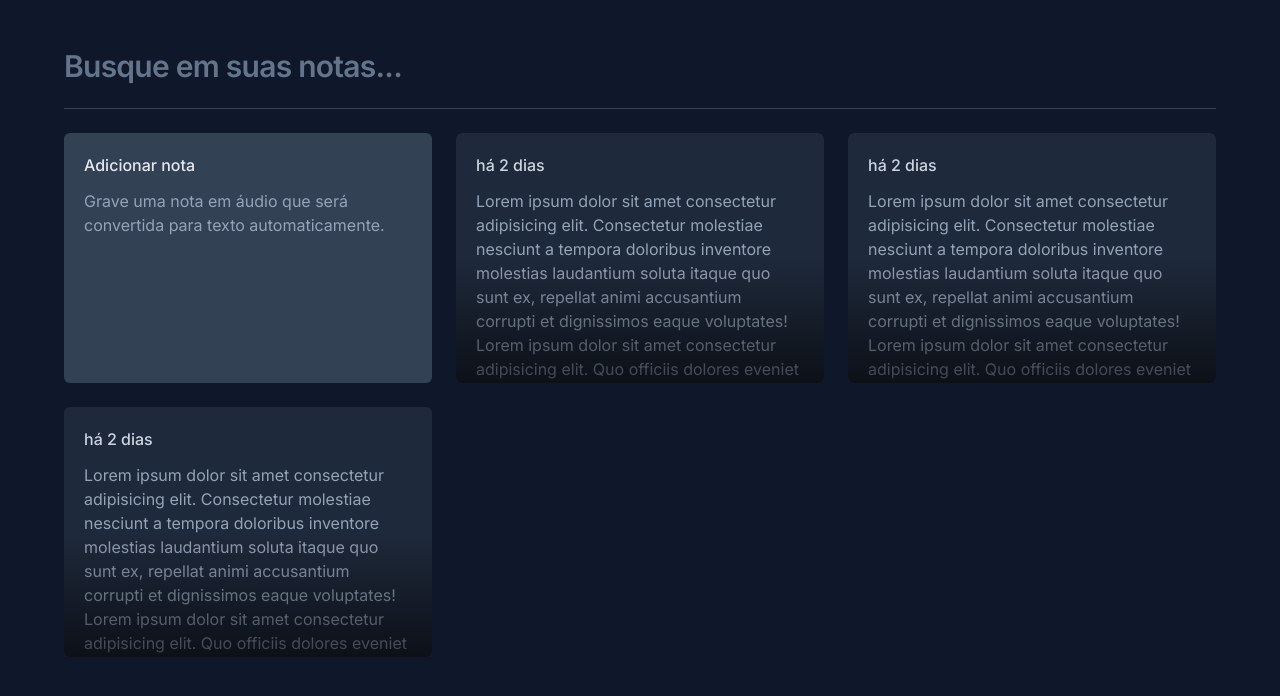
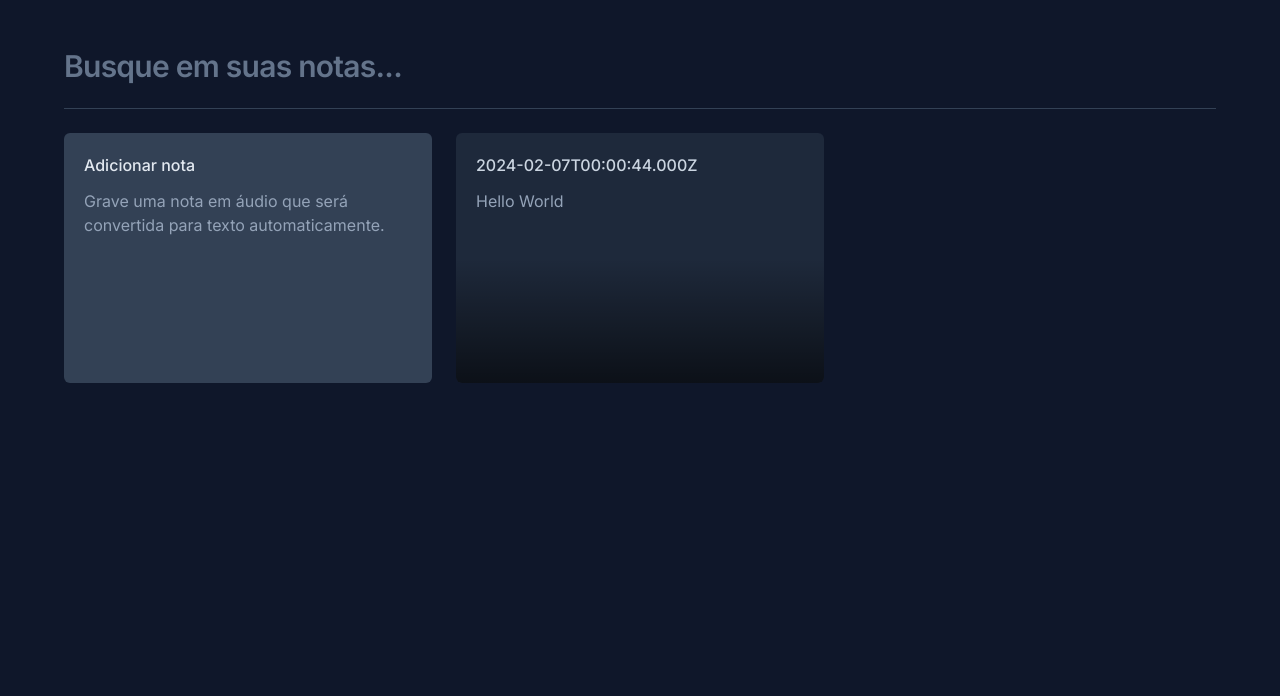
Before and after one commit to duducamargo/note-express, a React (Vite) app: page / in a window 1280 px wide. Shown: the top 696 px of the page. Built offline with nearby package versions, Linux system fonts and the light colour scheme; the HTML template or start-up script is replaced by a standard one.

Commit message:
Note Card modal added

```diff
--- a/package.json
+++ b/package.json
@@ -9,6 +9,9 @@
     "preview": "vite preview"
   },
   "dependencies": {
+    "@radix-ui/react-dialog": "^1.0.5",
+    "date-fns": "^3.3.1",
+    "lucide-react": "^0.323.0",
     "react": "^18.2.0",
     "react-dom": "^18.2.0"
   },
--- a/src/App.tsx
+++ b/src/App.tsx
@@ -15,9 +15,12 @@
 
       <div className="grid grid-cols-3 auto-rows-[250px] gap-6">
         <NewNoteCard />
-        <NoteCard />
-        <NoteCard />
-        <NoteCard />
+        <NoteCard
+          note={{
+            date: new Date(),
+            content: "Hello World",
+          }}
+        />
       </div>
     </div>
   );
--- a/src/components/NoteCard.tsx
+++ b/src/components/NoteCard.tsx
@@ -1,17 +1,54 @@
-export default function NoteCard() {
+import * as Dialog from "@radix-ui/react-dialog";
+import { formatDistanceToNow } from "date-fns";
+import { ptBR } from "date-fns/locale";
+import { X } from "lucide-react";
+
+interface NoteCardProps {
+  note: {
+    date: Date;
+    content: string;
+  };
+}
+
+export default function NoteCard({ note }: NoteCardProps) {
   return (
-    <button className="rounded-md text-left bg-slate-800 space-y-3 p-5 overflow-hidden relative outline-none hover:ring-2 hover:ring-slate-600 focus-visible:ring-2 focus-visible: ring-lime-400 ">
-      <span className="text-small font-medium text-slate-300 ">há 2 dias</span>
-      <p className="text-small leading-6 text-slate-400">
-        Lorem ipsum dolor sit amet consectetur adipisicing elit. Consectetur
-        molestiae nesciunt a tempora doloribus inventore molestias laudantium
-        soluta itaque quo sunt ex, repellat animi accusantium corrupti et
-        dignissimos eaque voluptates! Lorem ipsum dolor sit amet consectetur
-        adipisicing elit. Quo officiis dolores eveniet quos debitis. Minus
-        obcaecati, velit deserunt beatae esse exercitationem dolorem voluptas
-        eaque voluptatum in sed, provident non voluptate.
-      </p>
-      <div className="absolute bottom-0 left-0 right-0 h-1/2 bg-gradient-to-t from-black/60 to-black/0 pointer-events-none" />
-    </button>
+    <Dialog.Root>
+      <Dialog.Trigger className="rounded-md text-left flex flex-col bg-slate-800 gap-3 p-5 overflow-hidden relative outline-none hover:ring-2 hover:ring-slate-600 focus-visible:ring-2 focus-visible: ring-lime-400 ">
+        <span className="text-small font-medium text-slate-300 ">
+          {note.date.toISOString()}
+        </span>
+        <p className="text-small leading-6 text-slate-400">{note.content}</p>
+        <div className="absolute bottom-0 left-0 right-0 h-1/2 bg-gradient-to-t from-black/60 to-black/0 pointer-events-none" />
+      </Dialog.Trigger>
+
+      <Dialog.Portal>
+        <Dialog.Overlay className="inset-0 fixed bg-black/50" />
+        <Dialog.Content className="fixed overflow-hidden left-1/2 top-1/2 -translate-x-1/2 -translate-y-1/2 max-w-[640px] w-full h-[60vh] bg-slate-700 rounded-md flex flex-col outline-none">
+          <Dialog.Close className="absolute right-0 top-0 bg-slate-800 p-1.5 text-slate-400 hover:text-slate-100">
+            <X className="size-5" />
+          </Dialog.Close>
+          <div className="flex flex-1 flex-col gap-3 p-5">
+            <span className="text-small font-medium text-slate-300 ">
+              {formatDistanceToNow(note.date, {
+                locale: ptBR,
+                addSuffix: true,
+              })}
+            </span>
+            <p className="text-small leading-6 text-slate-400">
+              {note.content}
+            </p>
+          </div>
+          <button
+            type="button"
+            className="w-full bg-slate-800 py-4 text-center text-sm text-slate-300 outline-none font-medium group"
+          >
+            Deseja{" "}
+            <span className="text-red-400 group-hover:underline">
+              apagar essa nota?
+            </span>
+          </button>
+        </Dialog.Content>
+      </Dialog.Portal>
+    </Dialog.Root>
   );
 }
```
Also changed, not shown: 1 other file (tests, documents, lock files or other folders).
